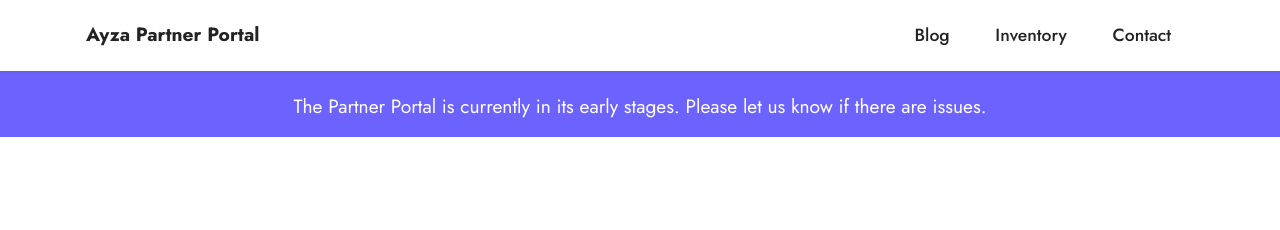
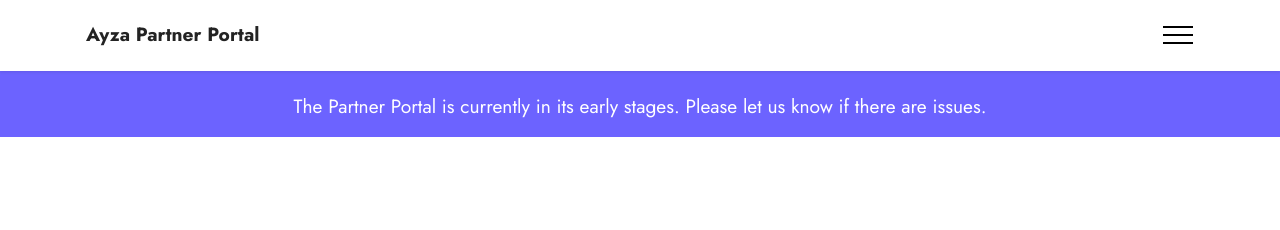
Before and after one commit to iamgeometric/ayzapartner, a plain HTML site: page index.html in a window 1280 px wide. Shown: the top 230 px of the page. Drawn offline with Linux system fonts and the light colour scheme; files whose address does not match are found by name.

Commit message:
launches fixes part two

```diff
--- a/index.html
+++ b/index.html
@@ -30,7 +30,7 @@
   <section class="menu menu1 cid-saAC4E8JUH" once="menu" id="menu1-1">
 
 
-    <nav class="navbar navbar-dropdown navbar-fixed-top navbar-expand-lg">
+    <nav class="navbar navbar-dropdown navbar-fixed-top collapsed">
         <div class="container">
             <div class="navbar-brand">
 
--- a/tee.html
+++ b/tee.html
@@ -202,8 +202,6 @@
             </div>
         </div>
     </div>
-</section><section style="background-color: #fff; font-family: -apple-system, BlinkMacSystemFont, 'Segoe UI', 'Roboto', 'Helvetica Neue', Arial, sans-serif; color:#aaa; font-size:12px; padding: 0; align-items: center; display: flex;"><a href="https://mobirise.site/x" style="flex: 1 1; height: 3rem; padding-left: 1rem;"></a><p style="flex: 0 0 auto; margin:0; padding-right:1rem;">Created with Mobirise - <a href="https://mobirise.site/l" style="color:#aaa;">Details here</a></p></section><script src="assets/web/assets/jquery/jquery.min.js"></script>  <script src="assets/popper/popper.min.js"></script>  <script src="assets/tether/tether.min.js"></script>  <script src="assets/bootstrap/js/bootstrap.min.js"></script>  <script src="assets/smoothscroll/smooth-scroll.js"></script>  <script src="assets/dropdown/js/nav-dropdown.js"></script>  <script src="assets/dropdown/js/navbar-dropdown.js"></script>  <script src="assets/touchswipe/jquery.touch-swipe.min.js"></script>  <script src="assets/theme/js/script.js"></script>  <script src="assets/witsec-mailform/witsec-mailform.js"></script>
-
 
 </body>
 </html>
```
Also changed, not shown: contact.html (+1 -1 lines), Introducing-the-Partner-Portal.html (line endings or trailing spaces), New-Items-Galore.html (line endings or trailing spaces), hoodie.html (line endings or trailing spaces), inventory.html (line endings or trailing spaces), 1 other file.
